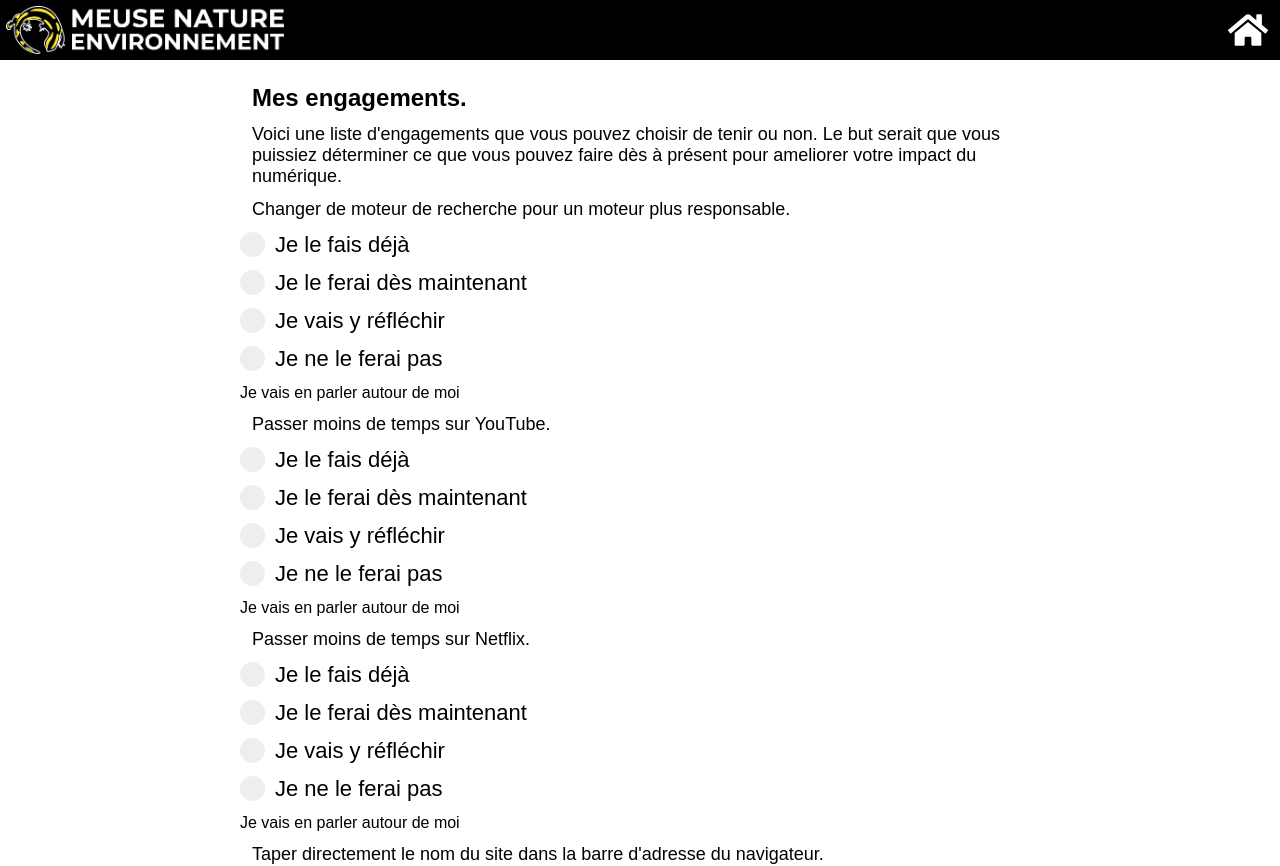
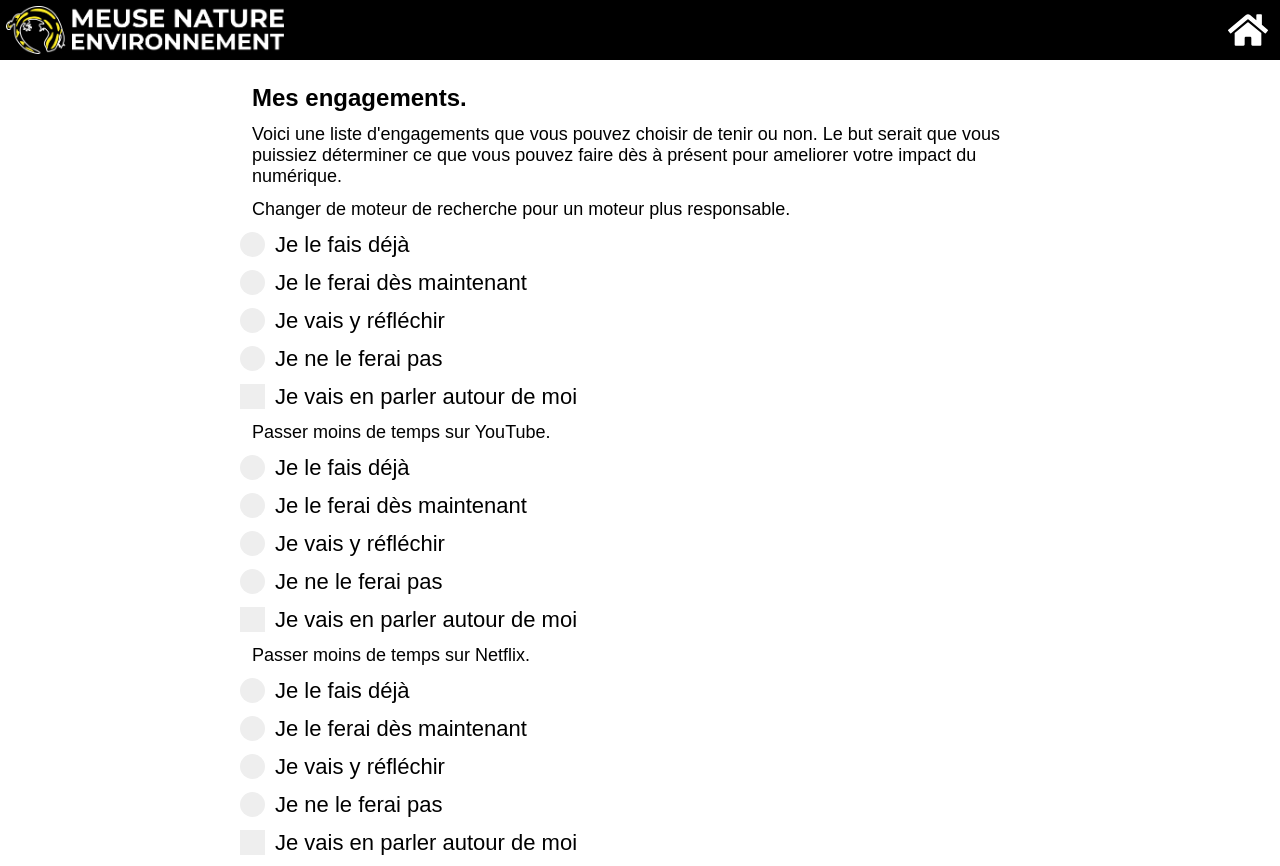
Before and after one commit to alexandretrichot/digital-impact-simulator, a Nuxt app: page /engage in a window 1280 px wide. Shown: the top 866 px of the page. Built offline with nearby package versions, Linux system fonts and the light colour scheme.

Commit message:
Adding Checkbox component

```diff
--- a/components/Checkbox.vue
+++ b/components/Checkbox.vue
@@ -1,12 +1,7 @@
 <script>
 export default {
   name: "Checkbox",
-  props: ["value"],
-  methods: {
-	  onon(a){
-		  console.log(a);
-	  }
-  }
+  props: ["value"]
 };
 </script>
 <template>
--- a/components/Engagement.vue
+++ b/components/Engagement.vue
@@ -1,8 +1,12 @@
 <script>
+import Checkbox from "~/components/Checkbox";
 
 export default {
   name: "Engagement",
   props: ["engagement", "index"],
+  components: {
+    Checkbox
+  },
   data() {
     return {
       picked: undefined,
@@ -62,7 +66,7 @@ export default {
       />
       <span class="checkmark"></span>
     </label>
-    <input type="checkbox" v-model="share" />Je vais en parler autour de moi
+    <Checkbox v-model="share">Je vais en parler autour de moi</Checkbox>
   </div>
 </template>
 <style lang="scss" scoped>
```
